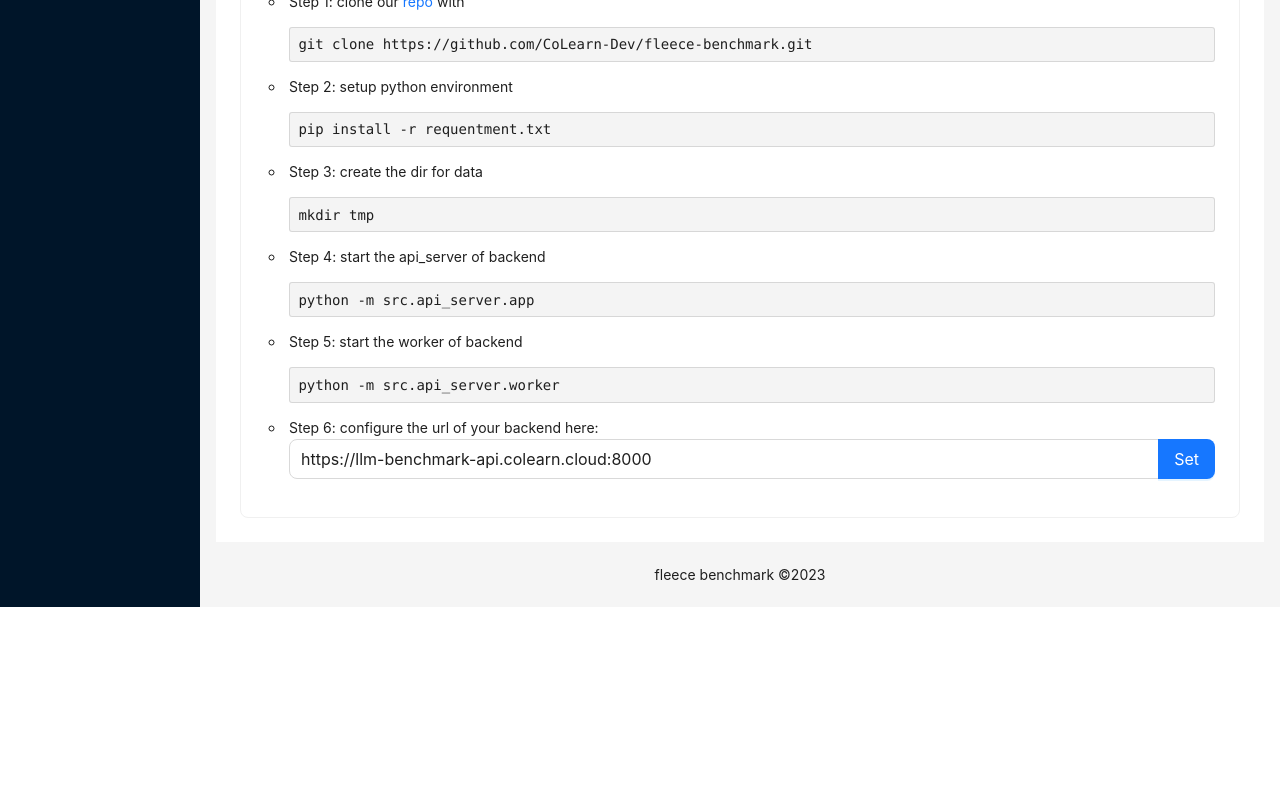
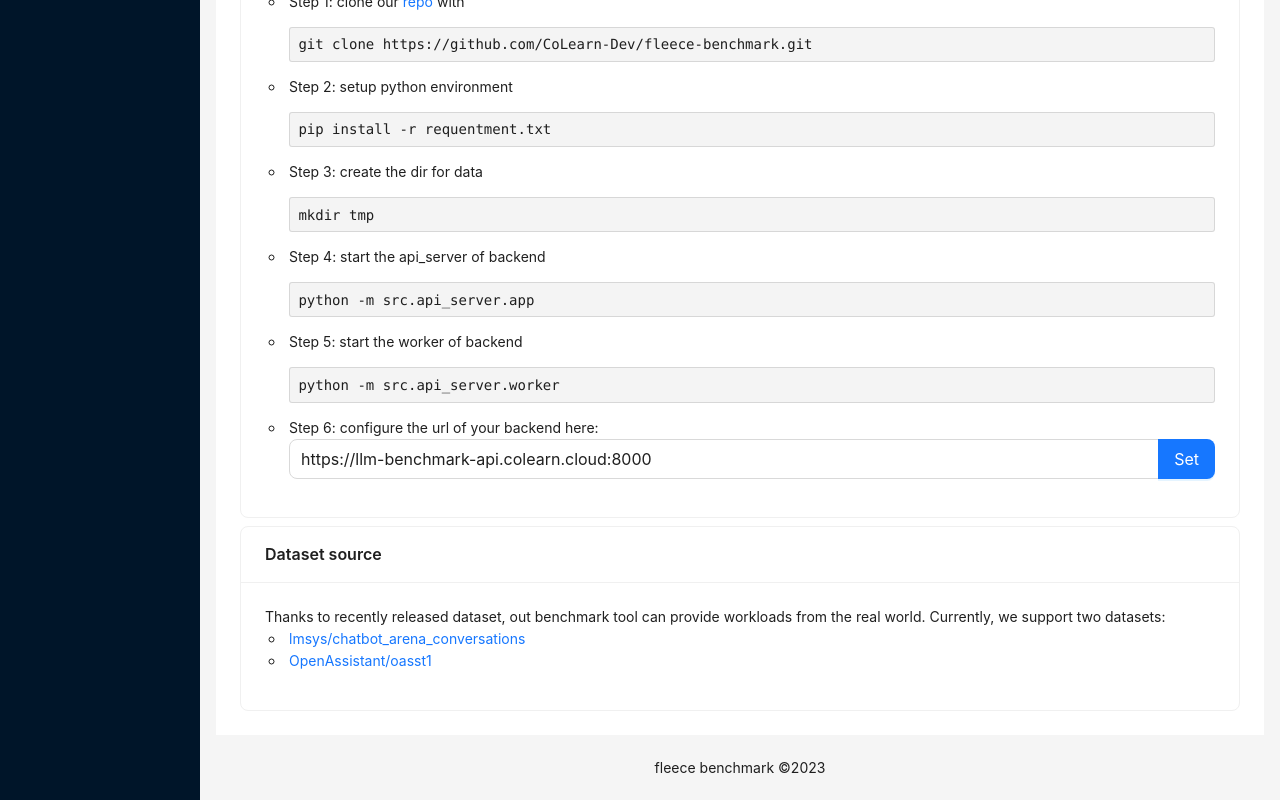
Before and after one commit to CoLearn-Dev/fleece-benchmark, a React (Create React App) app: page / in a window 1280 px wide. Shown: the part 1036-1836 px from the top of the page. Before the commit the page ends 1643 px from the top, so only its background shows below. Built offline with nearby package versions, Linux system fonts and the light colour scheme.

Commit message:
add support for multi-endpoint

```diff
--- a/src/App.tsx
+++ b/src/App.tsx
@@ -21,7 +21,7 @@ import { Tooltip, Statistic, Flex, List, Image, Descriptions, Breadcrumb, Layout
 import type { DescriptionsProps } from 'antd';
 import { Line, Gauge } from '@antv/g2plot';
 import axios from 'axios';
-const { Title, Paragraph, Text, Link } = Typography;
+const { Title, Paragraph, Link } = Typography;
 const { TextArea } = Input;
 const { Option } = Select;
 
@@ -160,6 +160,7 @@ const App = ({ tid }: AppProps) => {
       "url": url_header + values.url + "/v1",
       "model": model,
       "dataset_name": values.dataset,
+      "endpoint_type": values.endpoint_type,
       "key": values.key,
       "dataset_config": dataset_config,
       "workload_range": [minValue, maxValue],
@@ -276,6 +277,7 @@ const App = ({ tid }: AppProps) => {
   };
 
   const [data_source, setDataSource] = useState<string>("");
+  // const [endpoint_type, setEndpointType] = useState<string>("");
   const [activate_interval, setActivateInterval] = useState<boolean>(false);
   const workload_range = () => {
     if (data_source === "arena") {
@@ -635,7 +637,7 @@ const App = ({ tid }: AppProps) => {
                       <Title>LLM Serving Speed Test</Title>
                       {/* <Title level={2}>Description</Title> */}
                       <Paragraph>
-                      This project provides a benchmark tool for evaluating the inference speed for any LLM serving endpoint (currently supports <Link href="https://platform.openai.com/docs/api-reference/chat/create">OpenAI Chat Completion API</Link>).
+                      This project provides a benchmark tool for evaluating the inference speed for any LLM serving endpoint (currently supports <Link target="_blank" href="https://platform.openai.com/docs/api-reference/chat/create">OpenAI Chat Completion API</Link>).
                       It includes evaluations of the endpoint's performance and stability and can provide reports including many important metrics, such as:
                       <ul>
                         <li>the throughput (total TPS for the whole endpoint)</li>
@@ -698,7 +700,7 @@ const App = ({ tid }: AppProps) => {
                     <Typography>
                       As an open-source project, you can setup your self-host benchmark backend. You just need to follow these steps:
                       <ul>
-                        <li>Step 1: clone our <Link href="https://github.com/CoLearn-Dev/fleece-benchmark">repo</Link> with <pre>git clone https://github.com/CoLearn-Dev/fleece-benchmark.git</pre></li>
+                        <li>Step 1: clone our <Link target="_blank" href="https://github.com/CoLearn-Dev/fleece-benchmark">repo</Link> with <pre>git clone https://github.com/CoLearn-Dev/fleece-benchmark.git</pre></li>
                         <li>Step 2: setup python environment <pre>pip install -r requentment.txt</pre></li>
                         <li>Step 3: create the dir for data <pre>mkdir tmp</pre></li>
                         <li>Step 4: start the api_server of backend <pre>python -m src.api_server.app</pre></li>
@@ -713,6 +715,15 @@ const App = ({ tid }: AppProps) => {
                             <Button type="primary" onClick={(e)=>(setBackendUrl(input_backend_url))}>Set</Button>
                           </Space.Compact>
                         </li>
+                      </ul>
+                    </Typography>
+                  </Card>
+                  <Card title="Dataset source">
+                    <Typography>
+                      Thanks to recently released dataset, out benchmark tool can provide workloads from the real world. Currently, we support two datasets:
+                      <ul>
+                        <li><Link href="https://huggingface.co/datasets/lmsys/chatbot_arena_conversations" target="_blank">lmsys/chatbot_arena_conversations</Link></li>
+                        <li><Link href="https://huggingface.co/datasets/OpenAssistant/oasst1" target="_blank">OpenAssistant/oasst1</Link></li>
                       </ul>
                     </Typography>
                   </Card>
@@ -778,6 +789,16 @@ const App = ({ tid }: AppProps) => {
                         hidden={!costum_model}
                       >
                         <Input />
+                      </Form.Item>
+                      <Form.Item
+                        label="endpoint_type"
+                        name="endpoint_type"
+                        rules={[{ required: true, message: 'Please choose one endpoint type' }]}
+                      >
+                        <Select defaultValue={"openai"}>
+                          <Select.Option value="openai">OpenAI</Select.Option>
+                          <Select.Option value="togetherai">together.ai</Select.Option>
+                        </Select>
                       </Form.Item>
                       <Form.Item
                         label="dataset"
```
